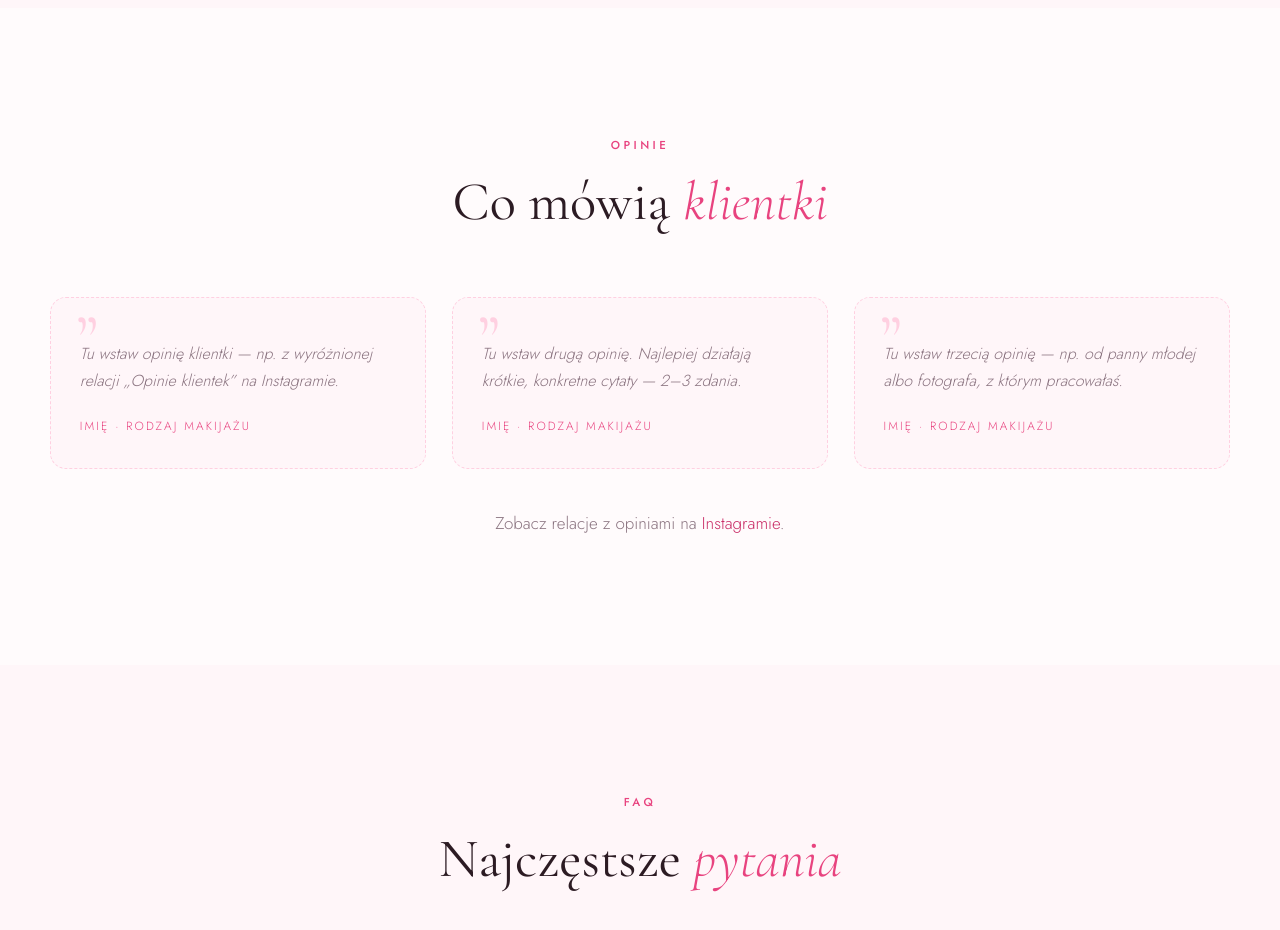
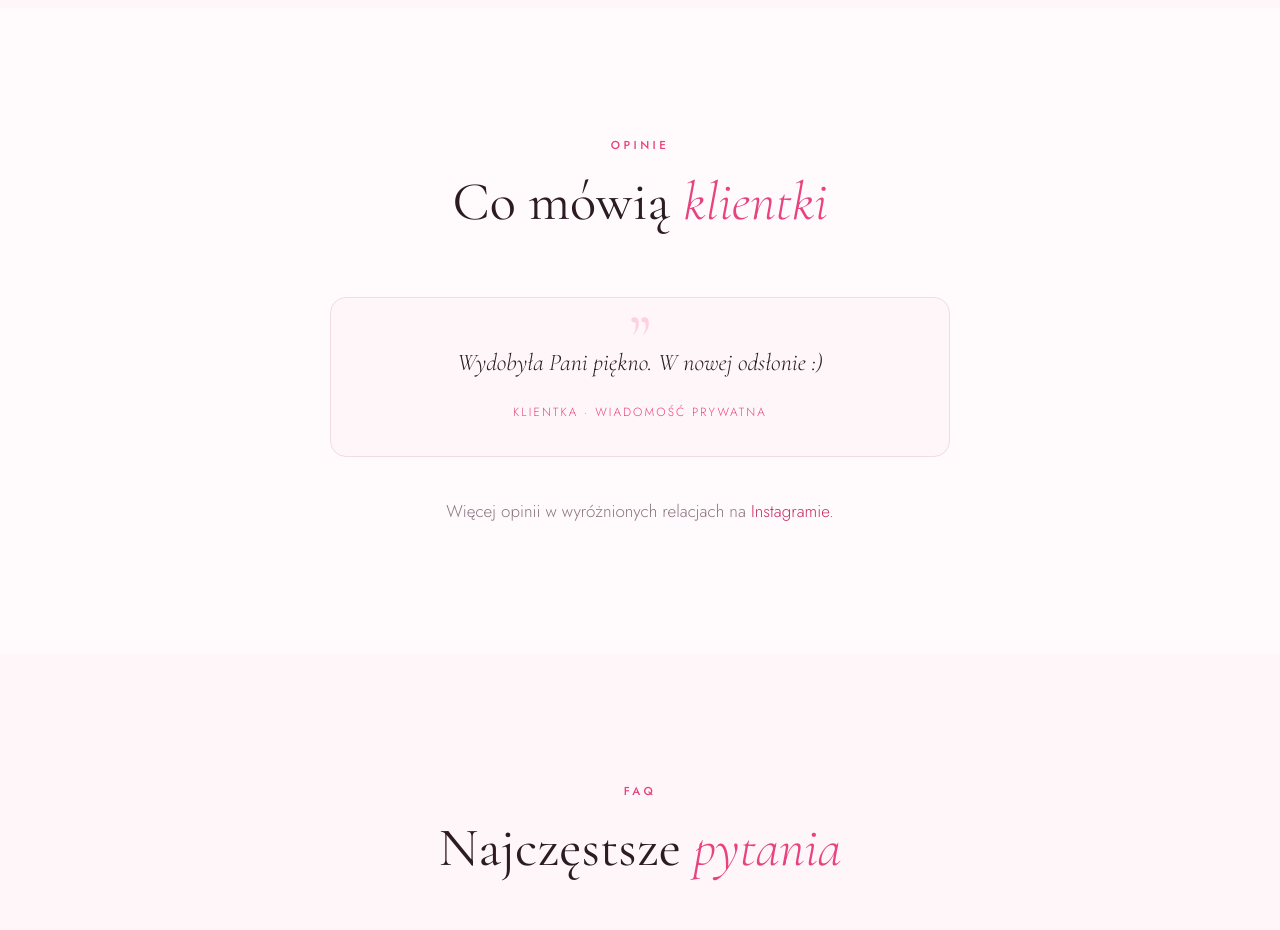
Before and after one commit to apecekmakeup/apecekmakeup.github.io, a plain HTML site: page index.html in a window 1280 px wide. Shown: the part 5580-6510 px from the top of the page. Drawn offline with nearby package versions, Linux system fonts and the light colour scheme.

Commit message:
Opinie: pierwsza prawdziwa opinia zamiast szablonów (#3)
Wstawia opinię z wiadomości prywatnej od klientki i usuwa trzy karty
z tekstem zastępczym, które do tej pory były widoczne na żywo.

Jedna opinia renderuje się jako wyśrodkowany cytat w serifie
(.quotes--single) zamiast rozciągać się na trzykolumnową siatkę.
Podpis bez imienia, bo nie mam zgody autorki na jego publikację.

Co-authored-by: Claude Opus 5 <noreply@anthropic.com>

```diff
--- a/assets/css/style.css
+++ b/assets/css/style.css
@@ -335,8 +335,10 @@ p{margin:0 0 1.1em}
   position:relative;margin:0;padding:2.6rem 1.8rem 1.8rem;
   background:var(--pink-50);border:1px solid var(--line);border-radius:var(--r);
 }
-.quote--empty{border-style:dashed;border-color:var(--pink-200)}
-.quote--empty p{color:var(--muted);font-style:italic}
+.quotes--single{max-width:620px;margin-inline:auto}
+.quotes--single .quote{text-align:center;padding:3rem 2.2rem 2rem}
+.quotes--single .quote__mark{left:50%;transform:translateX(-50%)}
+.quotes--single .quote p{font-family:var(--serif);font-size:1.5rem;font-style:italic;color:var(--ink);line-height:1.4}
 .quote__mark{
   position:absolute;top:.4rem;left:1.5rem;
   font-family:var(--serif);font-size:4.5rem;line-height:1;color:var(--pink-200);
--- a/index.html
+++ b/index.html
@@ -332,37 +332,28 @@
 
   <!-- ============ OPINIE ============ -->
   <section class="section reviews" id="opinie">
-    <div class="wrap">
+    <div class="wrap wrap--narrow">
       <header class="section__head reveal">
         <p class="eyebrow">Opinie</p>
         <h2>Co mówią <span class="script">klientki</span></h2>
       </header>
 
       <!--
-        MIEJSCE NA PRAWDZIWE OPINIE.
-        Skopiuj treści z wyróżnionych relacji „Opinie klientek” na Instagramie
-        i podmień poniższe trzy karty. Nie publikuj zmyślonych opinii.
+        TYLKO PRAWDZIWE OPINIE — nie dopisuj zmyślonych.
+        Kolejne cytaty dodawaj jako następne <blockquote class="quote reveal">
+        wewnątrz .quotes; siatka sama rozłoży je w kolumny.
+        W <cite> wstaw imię i rodzaj makijażu, jeśli klientka się zgodzi.
       -->
-      <div class="quotes">
-        <blockquote class="quote quote--empty reveal">
+      <div class="quotes quotes--single">
+        <blockquote class="quote reveal">
           <span class="quote__mark">”</span>
-          <p>Tu wstaw opinię klientki — np. z wyróżnionej relacji <em>„Opinie klientek”</em> na Instagramie.</p>
-          <cite>Imię · rodzaj makijażu</cite>
-        </blockquote>
-        <blockquote class="quote quote--empty reveal">
-          <span class="quote__mark">”</span>
-          <p>Tu wstaw drugą opinię. Najlepiej działają krótkie, konkretne cytaty — 2–3 zdania.</p>
-          <cite>Imię · rodzaj makijażu</cite>
-        </blockquote>
-        <blockquote class="quote quote--empty reveal">
-          <span class="quote__mark">”</span>
-          <p>Tu wstaw trzecią opinię — np. od panny młodej albo fotografa, z którym pracowałaś.</p>
-          <cite>Imię · rodzaj makijażu</cite>
+          <p>Wydobyła Pani piękno. W nowej odsłonie&nbsp;:)</p>
+          <cite>Klientka · wiadomość prywatna</cite>
         </blockquote>
       </div>
 
       <p class="reviews__link reveal">
-        Zobacz relacje z opiniami na
+        Więcej opinii w wyróżnionych relacjach na
         <a href="https://www.instagram.com/apecek.makeup/" target="_blank" rel="noopener">Instagramie</a>.
       </p>
     </div>
```
Also changed, not shown: 1 other file.
